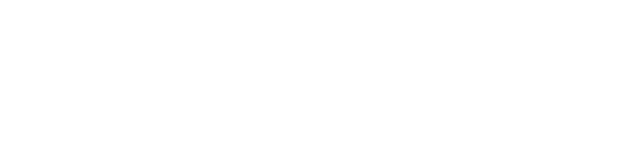
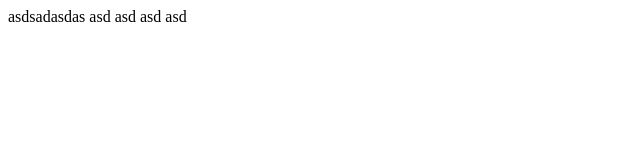
Before and after one commit to icomenezes/sistema.teamti, a plain HTML site: page index.html in a window 1280 px wide. Shown: the whole page, without its empty margins (0-640 px from the left). Drawn offline with Linux system fonts and the light colour scheme.

Commit message:
nova modificacao

```diff
--- a/index.html
+++ b/index.html
@@ -8,5 +8,12 @@
 </head>
 <body>
 
+    asdsadasdas
+    asd
+    asd
+    asd
+    asd
+
+
 </body>
 </html>
```
